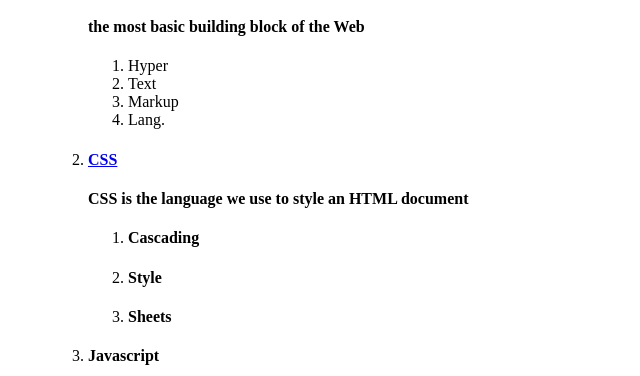
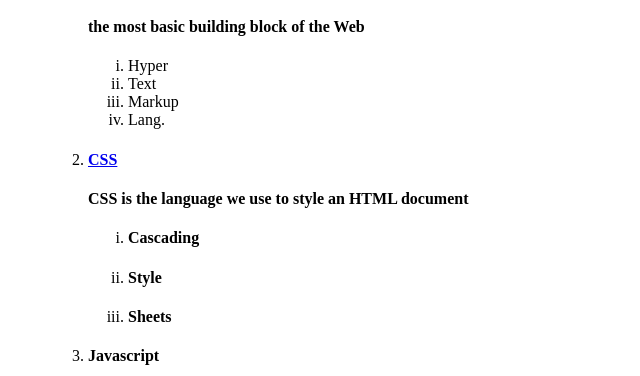
Before and after one commit to yehiaakarim/capstone1, a plain HTML site: page index.html in a window 1280 px wide. Shown: the part 1700-2076 px from the top of the page, 0-640 px from the left. Drawn offline with Linux system fonts and the light colour scheme.

Commit message:
Update index.html

```diff
--- a/index.html
+++ b/index.html
@@ -111,7 +111,7 @@
                         </a>
                         <p>
                         <h4>the most basic building block of the Web</h4>
-                        <ol>
+                        <ol start="1" type="i">
                             <li>Hyper</li>
                             <li>Text</li>
                             <li>Markup</li>
@@ -124,7 +124,7 @@
                         </a>
                         <p>
                         <h4>CSS is the language we use to style an HTML document</h4>
-                        <ol>
+                        <ol start="1" type="i">
                             <li>
                                 <h4>Cascading </h4>
                             </li>
```
